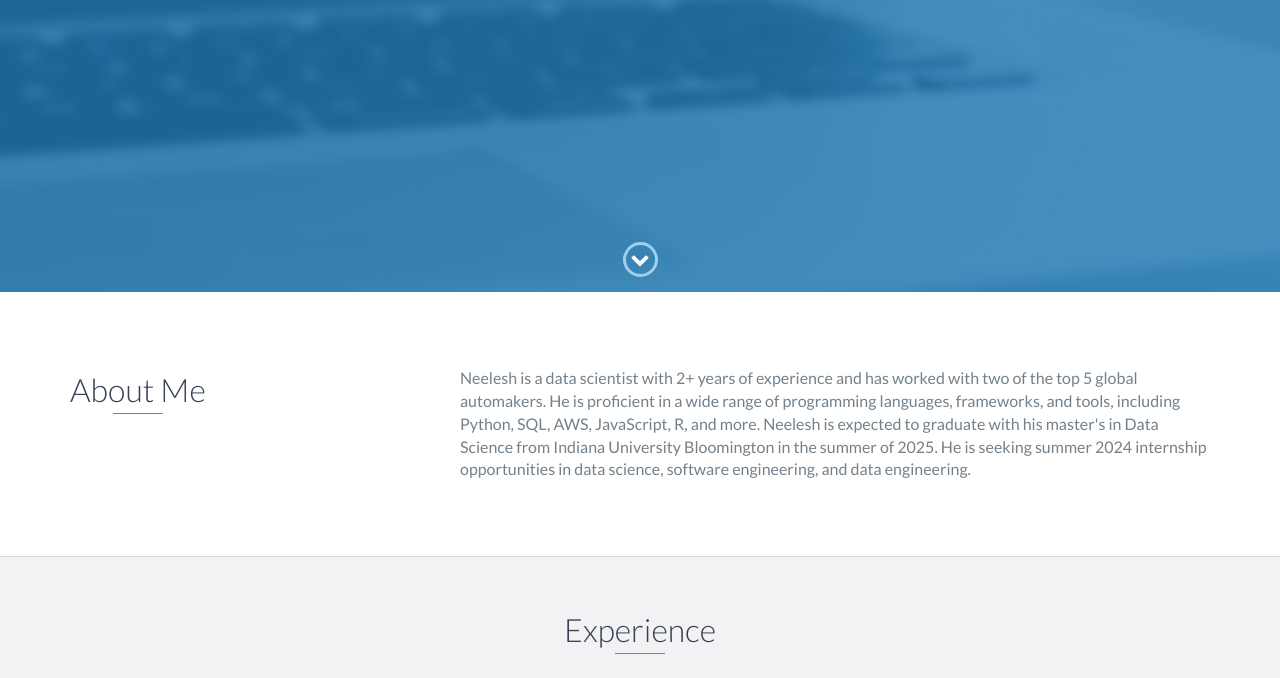
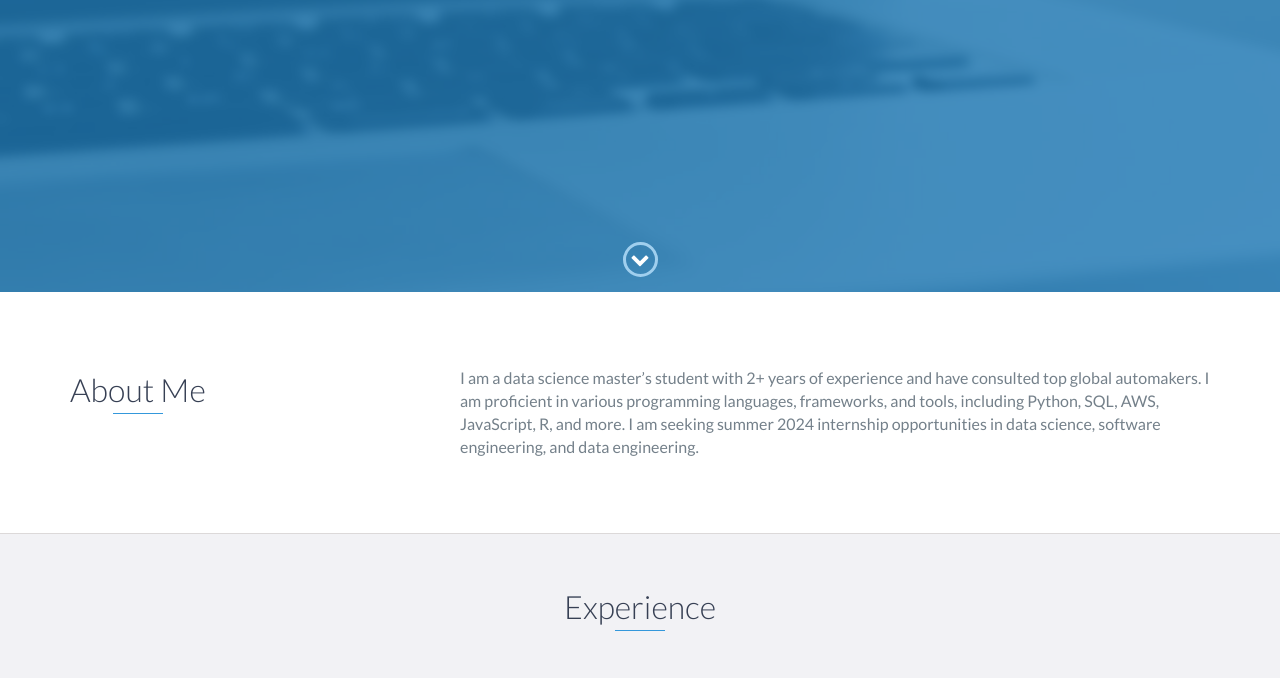
Before and after one commit to nee1k/nee1k.github.io, a website: page index.html in a window 1280 px wide. Shown: the part 508-1186 px from the top of the page. Drawn offline with nearby package versions, Linux system fonts and the light colour scheme.

Commit message:
updated bio

```diff
--- a/index.html
+++ b/index.html
@@ -71,8 +71,8 @@
                 </div>
                 <div class="col-md-8">
                     <p>
-                        Neelesh is a data scientist with 2+ years of experience and has worked with two of the top 5 global automakers. He is proficient in a wide range of programming languages, frameworks, and tools, including Python, SQL, AWS, JavaScript, R, and more. Neelesh
-                        is expected to graduate with his master's in Data Science from Indiana University Bloomington in the summer of 2025. He is seeking summer 2024 internship opportunities in data science, software engineering, and data engineering.
+                        I am a data science master’s student with 2+ years of experience and have consulted top global automakers. I am proficient in various programming languages, frameworks, and tools, including Python, SQL, AWS, JavaScript, R, and more. I am seeking summer
+                        2024 internship opportunities in data science, software engineering, and data engineering.
                     </p>
                 </div>
             </div>
```
